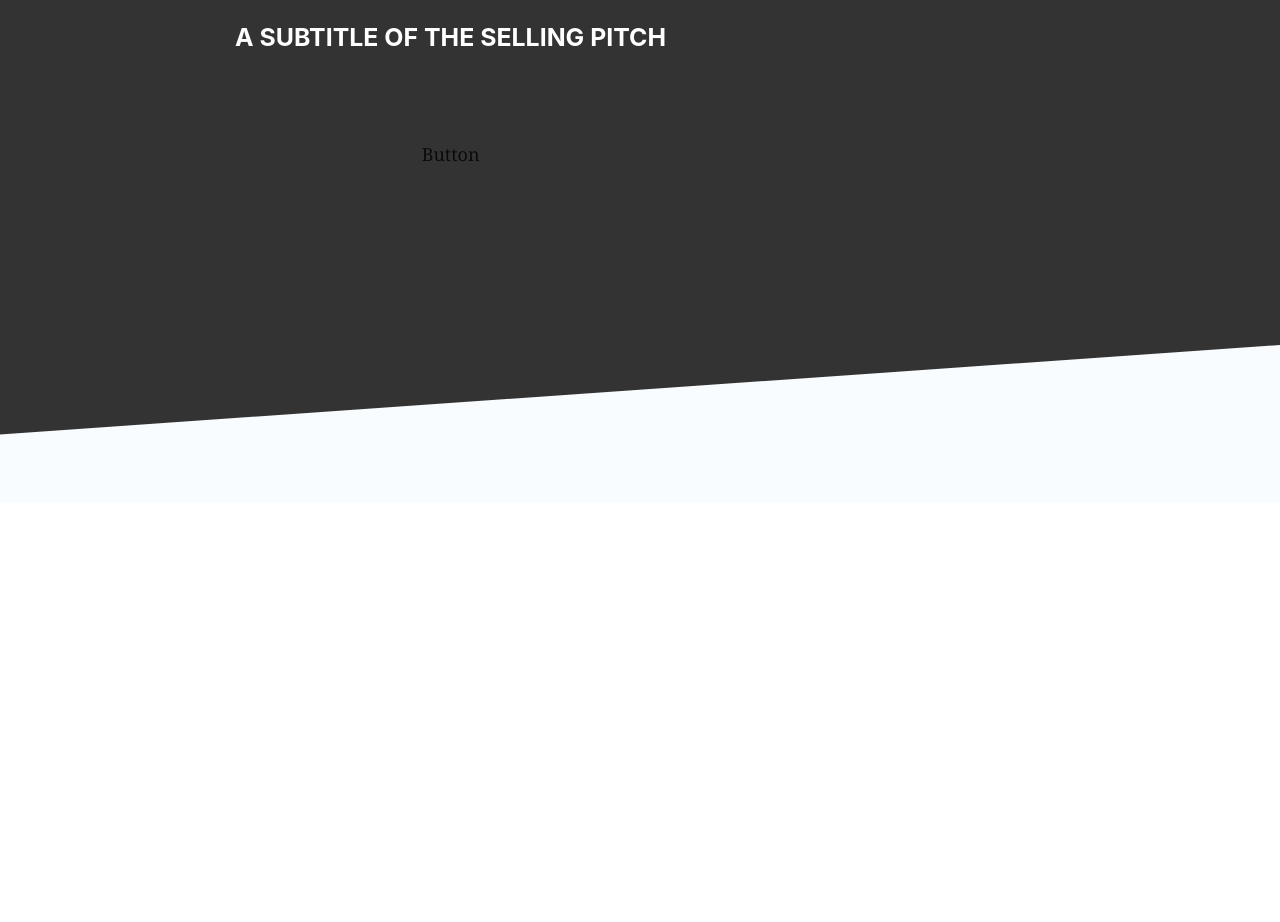
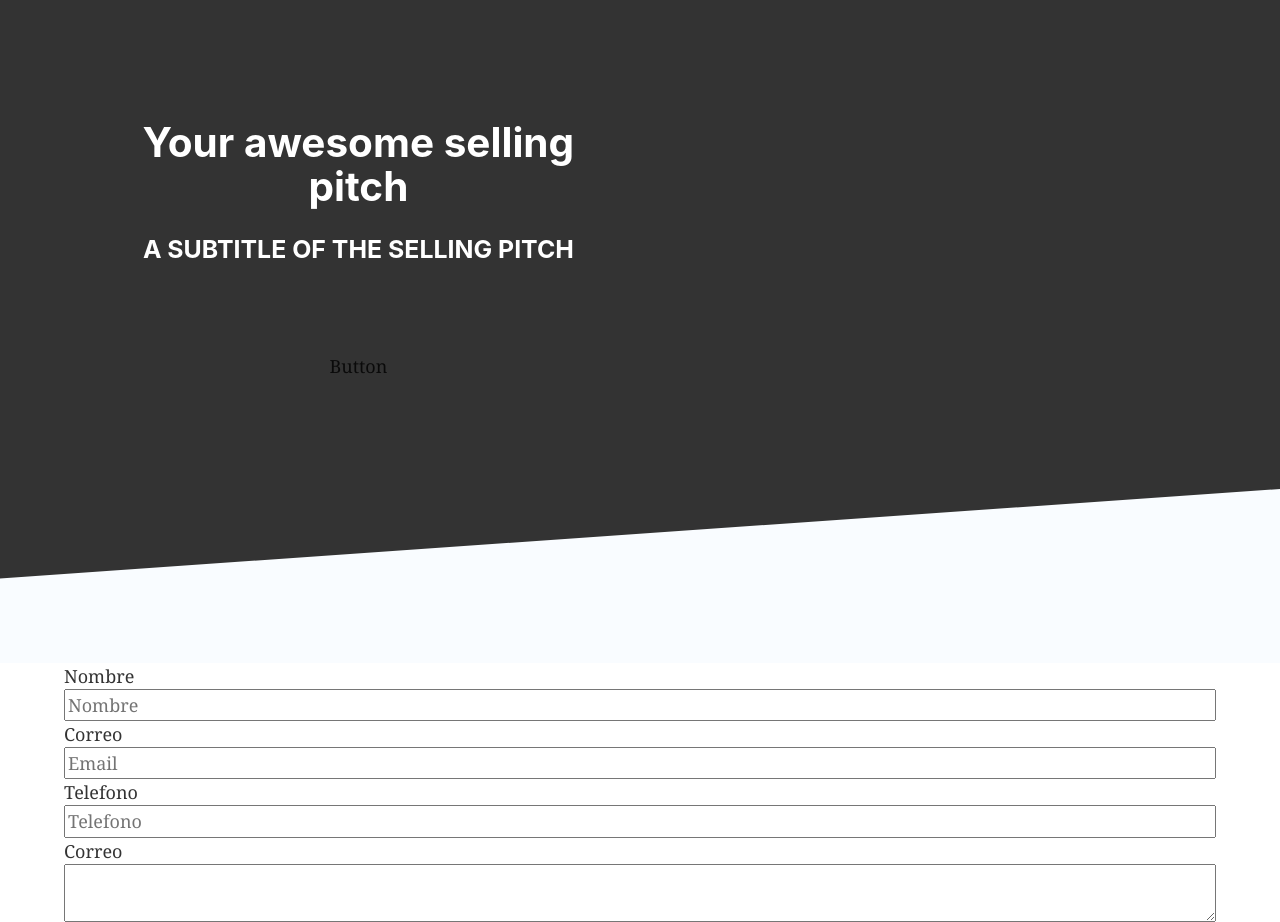
Before and after one commit to hlebon/cpa-landingpage, a Gatsby app: page / in a window 1280 px wide. Shown: the part 137-1059 px from the top of the page. Before the commit the page ends 800 px from the top, so only its background shows below. Built offline with nearby package versions, Linux system fonts and the light colour scheme.

Commit message:
feat: contact form in header

```diff
--- /dev/null
+++ b/src/css-module/form.module.css
@@ -0,0 +1,13 @@
+.form_container{
+    width: 100%
+}
+
+.form{
+    width: 90%;
+    margin: auto;
+}
+
+.form_input{
+    display: flex;
+    flex-direction: column;
+}
--- a/src/css-module/header.module.css
+++ b/src/css-module/hero.module.css
@@ -1,18 +1,19 @@
-.header{
+.hero{
+    align-items: center;
     background: #333;
-    height: 80vh;
-    max-height: 100%;
+    display: flex;
     font-size: 18px;
-    padding: 5rem 10rem;
+    height: 100vh;
+    justify-content: center;
     overflow: hidden;
     perspective: 100px;
     position: relative;
+    text-align: center;
     transform-style: preserve-3d;
-    text-align: center;
 }
 
 
-.header:after{
+.hero:after{
     background: #F9FCFF;
     content: "";
     height: 40rem;
@@ -24,29 +25,47 @@
     transform: rotateZ(-4deg);
 }
 
-.header_content{
+.hero_content{
+    width: 100%;
     display: flex;
     flex-wrap: wrap;
 }
 
+.hero_content > div{
+    width: 100%;
+}
 
-.header_title, .header_subtitle{
+
+.hero_title, .hero_subtitle{
     color: #fff;
 }
 
-.header_subtitle {
+.hero_subtitle {
     margin-bottom: 5rem;
     text-transform: uppercase;
 }
 
-.header_button {
+.hero_button {
     transform: translateZ(.1px);
     position: relative;
     z-index: 10;
 }
 
+/*
 @media screen and (min-width: 800px){
-    .header_content{
+    .hero_content{
         justify-content: space-between;
     }
 }
+*/
+
+@media screen and (min-width: 1200px){
+    .hero_content{
+        width: 80%;
+        margin: auto;
+    }
+
+    .hero_content > div{
+        width: 45%;
+    }
+}
--- a/src/pages/header.js
+++ b/src/pages/header.js
@@ -1,34 +1,24 @@
 import React from 'react'
-import styles from '../css-module/header.module.css'
-
-const SellingPitch = (props) => {
-    return (
-        <div>
-            <h1 className={styles.header_title}>Your awesome selling pitch</h1>
-            <h3 className={styles.header_subtitle}>A subtitle of the selling pitch</h3>
-            <p className={styles.header_button}>Button</p>
-        </div>
-    )
-}
-
+import Hero from './hero'
+import styles from '../css-module/form.module.css'
 
 const ContactForm = (props) => {
     return (
-        <div>
-            <form>
-                <div>
+        <div className={styles.form_container}>
+            <form className={styles.form}>
+                <div className={styles.form_input}>
                     <label>Nombre</label>
                     <input type="text" placeholder="Nombre"></input>
                 </div>
-                <div>
+                <div className={styles.form_input}>
                     <label>Correo</label>
                     <input type="email" placeholder="Email"></input>
                 </div>
-                <div>
+                <div className={styles.form_input}>
                     <label>Telefono</label>
                     <input type="text" placeholder="Telefono"></input>
                 </div>
-                <div>
+                <div className={styles.form_input}>
                     <label>Correo</label>
                     <textarea></textarea>
                 </div>
@@ -37,14 +27,12 @@ const ContactForm = (props) => {
     )
 }
 
-
 const Header = (props) => {
     return (
-        <header className={styles.header}>
-            <section className={styles.header_content}>
-                <SellingPitch/>
-            </section>
-        </header>
+        <div>
+            <Hero/>
+            <ContactForm/>
+        </div>
     )
 }
 
--- /dev/null
+++ b/src/pages/hero.js
@@ -0,0 +1,24 @@
+import React from 'react'
+import styles from '../css-module/hero.module.css'
+
+const SellingPitch = (props) => {
+    return (
+        <div>
+            <h1 className={styles.hero_title}>Your awesome selling pitch</h1>
+            <h3 className={styles.hero_subtitle}>A subtitle of the selling pitch</h3>
+            <p className={styles.hero_button}>Button</p>
+        </div>
+    )
+}
+
+const Hero = (props) => {
+    return (
+        <div className={styles.hero}>
+            <section className={styles.hero_content}>
+                <SellingPitch/>
+            </section>
+        </div>
+    )
+}
+
+export default Hero
```
